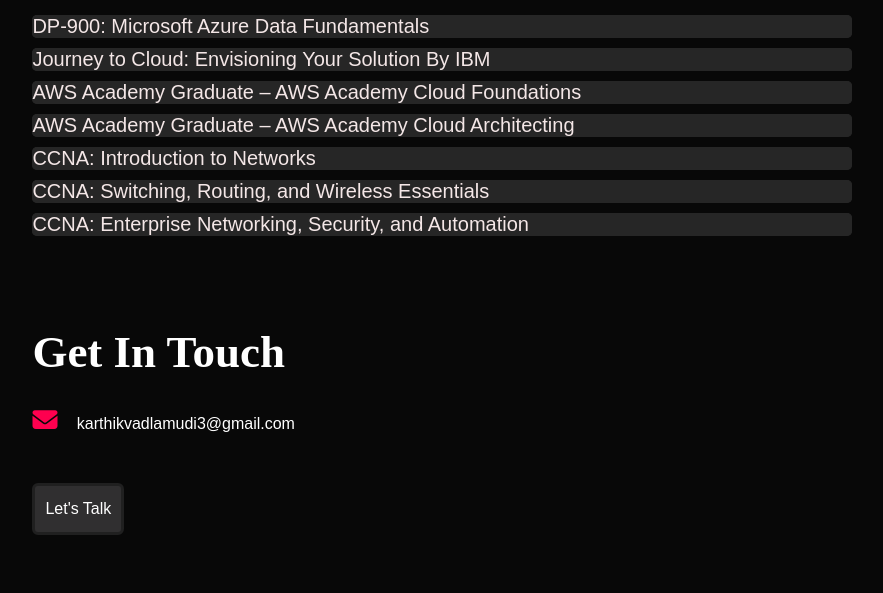
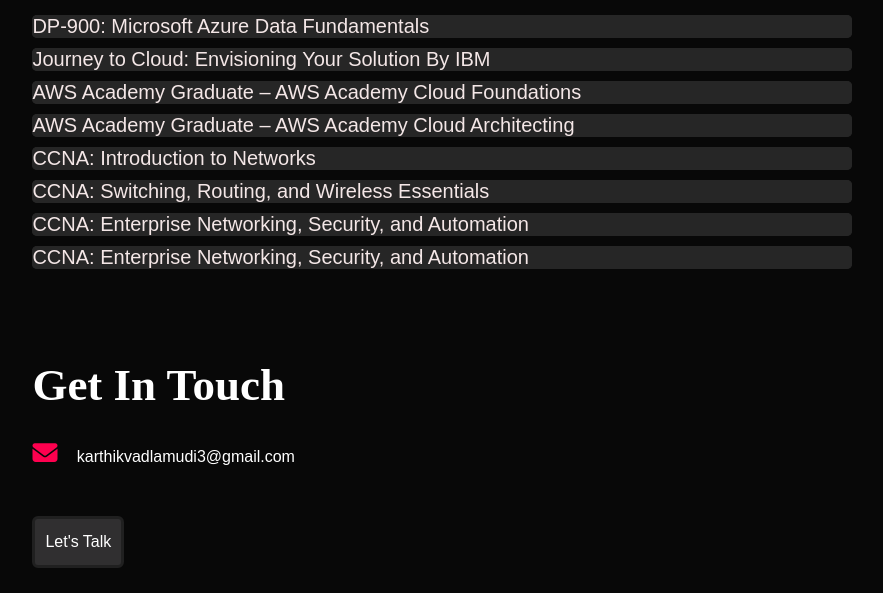
Before and after one commit to karthik5145/pf, a plain HTML site: page index.html in a window 1280 px wide. Shown: the part 2211-2804 px from the top of the page, without its empty margins (198-1081 px from the left). Drawn offline with Linux system fonts and the light colour scheme; files whose address does not match are found by name; a web font is replaced by a local one.

Commit message:
Update index.html

```diff
--- a/index.html
+++ b/index.html
@@ -207,6 +207,12 @@
       </a>
     </div>
 
+    <div class="certification">
+      <a class="certification" href="https://www.credly.com/users/karthik-vadlamudi.346d132c" target="_blank">
+        <div class="certification-title">CCNA: Enterprise Networking, Security, and Automation</div>
+      </a>
+    </div>
+
   </div>
 </div>
     <!-----------------------------Contact Us-------------------------->
```
